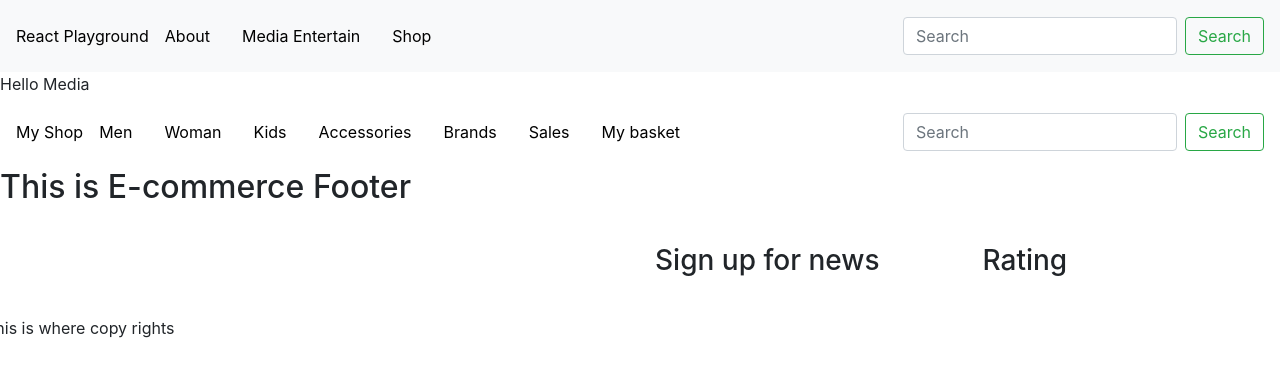
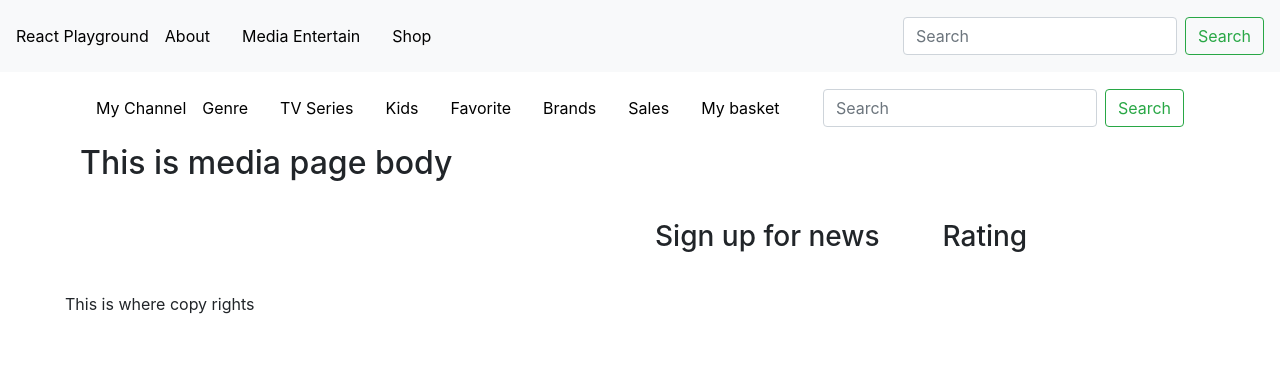
Before and after one commit to hoangkh/react-app, a React (Create React App) app: page /media-entertain in a window 1280 px wide. Shown: the top 376 px of the page. Built offline with nearby package versions, Linux system fonts and the light colour scheme.

Commit message:
added footer media

```diff
--- a/src/components/media-entertain/Body.js
+++ b/src/components/media-entertain/Body.js
@@ -2,8 +2,8 @@ import React from 'react';
 
 
 function Body() {
-    return <div id="shop-page-footer">
-      <h2>This is E-commerce Footer</h2>
+    return <div id="media-page-body">
+      <h2>This is media page body</h2>
       </div>;
   }
 
--- a/src/components/media-entertain/Footer.js
+++ b/src/components/media-entertain/Footer.js
@@ -2,12 +2,12 @@ import React from 'react';
 
 
 function Footer() {
-    return <div id="shop-page-footer">
+    return <div id="media-page-footer">
       <div className="row useful-links">
         <div className="col-6 list-links">
           <div className="row">
 
-            </div>
+          </div>
         </div>
         <div className="col-6">
             <div className="row">
@@ -19,7 +19,7 @@ function Footer() {
       <div className="row copy-rights">This is where copy rights
 
       </div>
-      </div>;
+    </div>;
   }
 
 export default Footer;
--- a/src/components/media-entertain/Header.js
+++ b/src/components/media-entertain/Header.js
@@ -1,21 +1,19 @@
 import React from 'react';
-import {
-  Link
-} from "react-router-dom";
+import {  Link } from "react-router-dom";
 import { Navbar, Nav, Form, FormControl, Button } from 'react-bootstrap';
 
 
 function Header() {
     return <div id="media-page-header">
       <Navbar expand="lg">
-        <Link to="/shop" className="brand-name">My Shop</Link>
+        <Link to="/shop" className="brand-name">My Channel</Link>
         <Navbar.Toggle aria-controls="basic-navbar-nav" />
         <Navbar.Collapse id="basic-navbar-nav">
           <Nav className="mr-auto">
-            <Link className="menu-items" to="/shop">Men</Link>
-            <Link className="menu-items" to="/shop">Woman</Link>
+            <Link className="menu-items" to="/shop">Genre</Link>
+            <Link className="menu-items" to="/shop">TV Series</Link>
             <Link className="menu-items" to="/shop">Kids</Link>
-            <Link className="menu-items" to="/shop">Accessories</Link>
+            <Link className="menu-items" to="/shop">Favorite</Link>
             <Link className="menu-items" to="/shop">Brands</Link>
             <Link className="menu-items" to="/shop">Sales</Link>
             <Link className="menu-items" to="/shop">My basket</Link>
--- a/src/components/media-entertain/Main.css
+++ b/src/components/media-entertain/Main.css
@@ -0,0 +1,3 @@
+#media-page{
+    padding: 0 5em;
+}
--- a/src/components/media-entertain/Main.js
+++ b/src/components/media-entertain/Main.js
@@ -6,8 +6,7 @@ import Body from "./Body";
 import Footer from "./Footer";
 
 function MediaEntertain() {
-    return <div id="media-entertain-page">
-    Hello Media
+    return <div id="media-page">
       <Header />
       <Body />
       <Footer />
```
